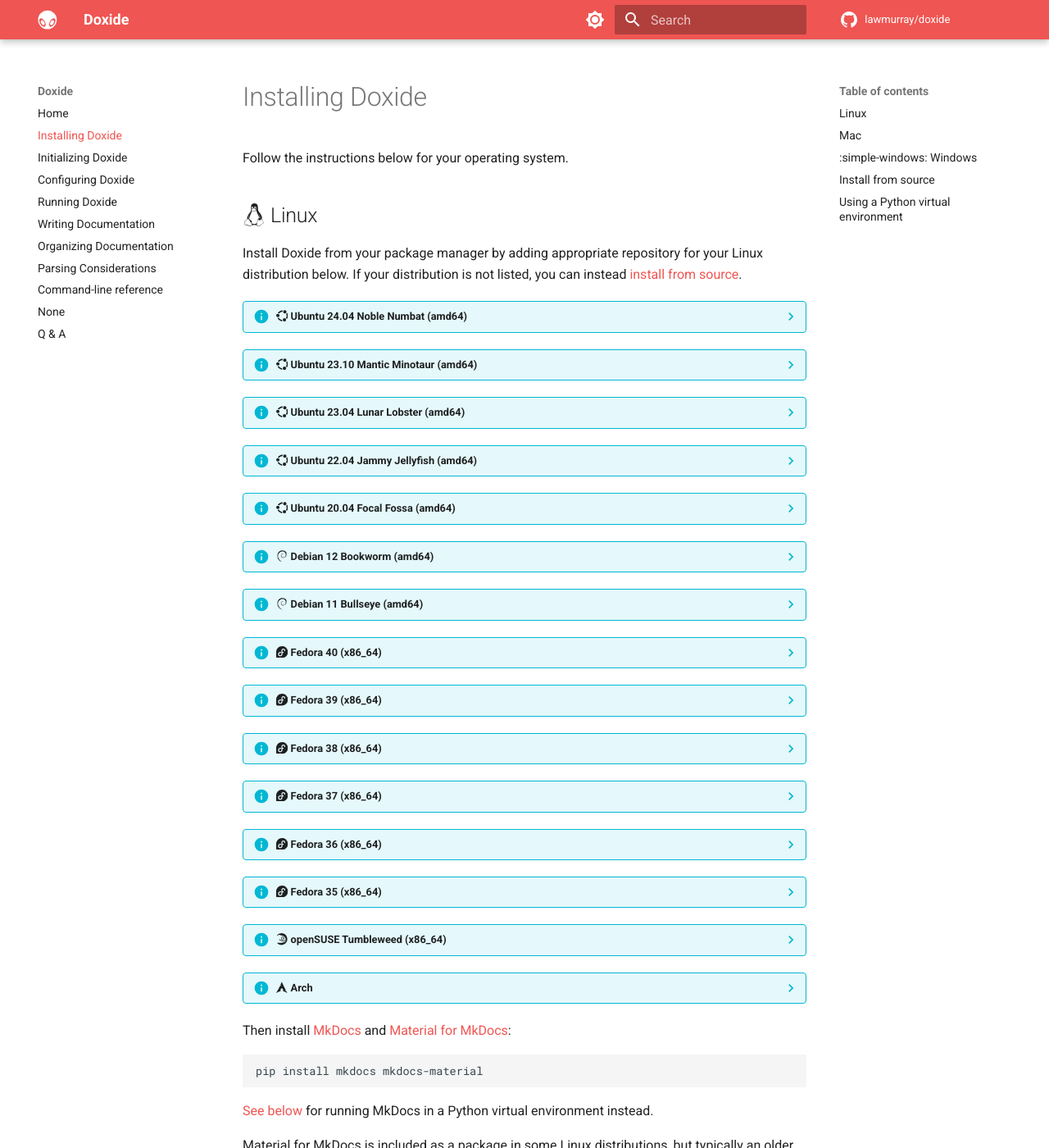
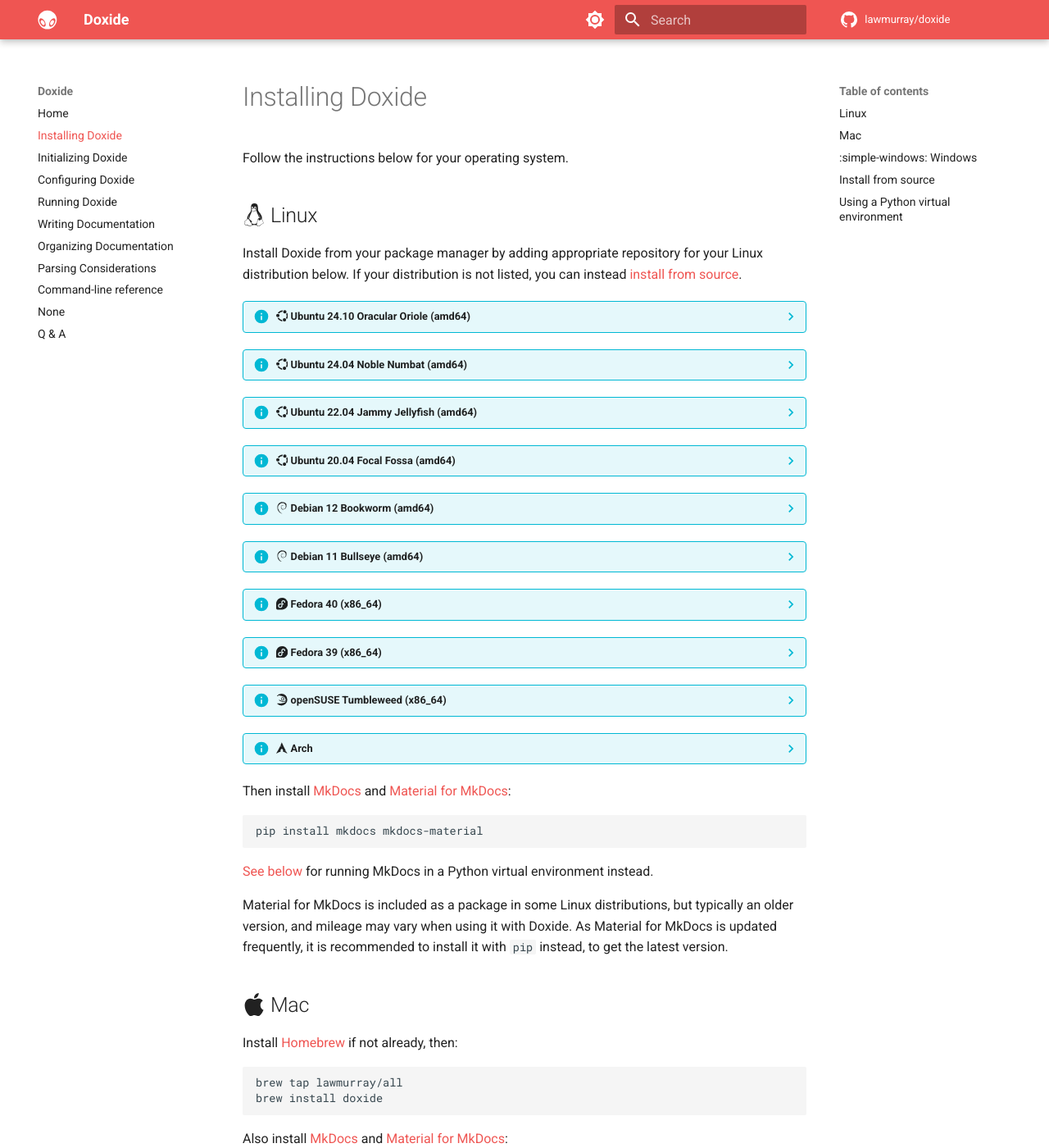
Before and after one commit to lawmurray/doxide, an MkDocs documentation site: the page built from docs/installation.md, in a window 1280 px wide and 1400 px high. Shown: the whole window at 82% size. Built offline with MkDocs 1.6.1 and Material for MkDocs 9.7.7, drawn with Linux system fonts in a browser that asks for light colours; comment, search, counter and statistics services are not loaded; some of the changed lines change nothing that is shown.

Commit message:
Updated repositories on website.

````diff
--- a/docs/installation.md
+++ b/docs/installation.md
@@ -6,28 +6,19 @@
 
 Install Doxide from your package manager by adding appropriate repository for your Linux distribution below. If your distribution is not listed, you can instead [install from source](#install-from-source).
 
-??? info ":simple-ubuntu: Ubuntu 24.04 Noble Numbat (amd64)"
+??? info ":simple-ubuntu: Ubuntu 24.10 Oracular Oriole (amd64)"
     Install Doxide:
     ```
-    echo 'deb http://download.indii.org/deb noble main' | sudo tee /etc/apt/sources.list.d/indii.org.list
+    echo 'deb http://download.indii.org/deb oracular main' | sudo tee /etc/apt/sources.list.d/indii.org.list
     curl -fsSL https://download.indii.org/deb/Release.key | gpg --dearmor | sudo tee /etc/apt/trusted.gpg.d/indii.org.gpg > /dev/null
     sudo apt update
     sudo apt install doxide
     ```
 
-??? info ":simple-ubuntu: Ubuntu 23.10 Mantic Minotaur (amd64)"
+??? info ":simple-ubuntu: Ubuntu 24.04 Noble Numbat (amd64)"
     Install Doxide:
     ```
-    echo 'deb http://download.indii.org/deb mantic main' | sudo tee /etc/apt/sources.list.d/indii.org.list
-    curl -fsSL https://download.indii.org/deb/Release.key | gpg --dearmor | sudo tee /etc/apt/trusted.gpg.d/indii.org.gpg > /dev/null
-    sudo apt update
-    sudo apt install doxide
-    ```
-
-??? info ":simple-ubuntu: Ubuntu 23.04 Lunar Lobster (amd64)"
-    Install Doxide:
-    ```
-    echo 'deb http://download.indii.org/deb lunar main' | sudo tee /etc/apt/sources.list.d/indii.org.list
+    echo 'deb http://download.indii.org/deb noble main' | sudo tee /etc/apt/sources.list.d/indii.org.list
     curl -fsSL https://download.indii.org/deb/Release.key | gpg --dearmor | sudo tee /etc/apt/trusted.gpg.d/indii.org.gpg > /dev/null
     sudo apt update
     sudo apt install doxide
@@ -81,38 +72,6 @@
     Install Doxide:
     ```
     sudo dnf config-manager --add-repo https://download.indii.org/rpm/fedora/39/indii.org.repo
-    sudo dnf update
-    sudo dnf install doxide
-    ```
-
-??? info ":simple-fedora: Fedora 38 (x86_64)"
-    Install Doxide:
-    ```
-    sudo dnf config-manager --add-repo https://download.indii.org/rpm/fedora/38/indii.org.repo
-    sudo dnf update
-    sudo dnf install doxide
-    ```
-
-??? info ":simple-fedora: Fedora 37 (x86_64)"
-    Install Doxide:
-    ```
-    sudo dnf config-manager --add-repo https://download.indii.org/rpm/fedora/37/indii.org.repo
-    sudo dnf update
-    sudo dnf install doxide
-    ```
-
-??? info ":simple-fedora: Fedora 36 (x86_64)"
-    Install Doxide:
-    ```
-    sudo dnf config-manager --add-repo https://download.indii.org/rpm/fedora/36/indii.org.repo
-    sudo dnf update
-    sudo dnf install doxide
-    ```
-
-??? info ":simple-fedora: Fedora 35 (x86_64)"
-    Install Doxide:
-    ```
-    sudo dnf config-manager --add-repo https://download.indii.org/rpm/fedora/35/indii.org.repo
     sudo dnf update
     sudo dnf install doxide
     ```
````
